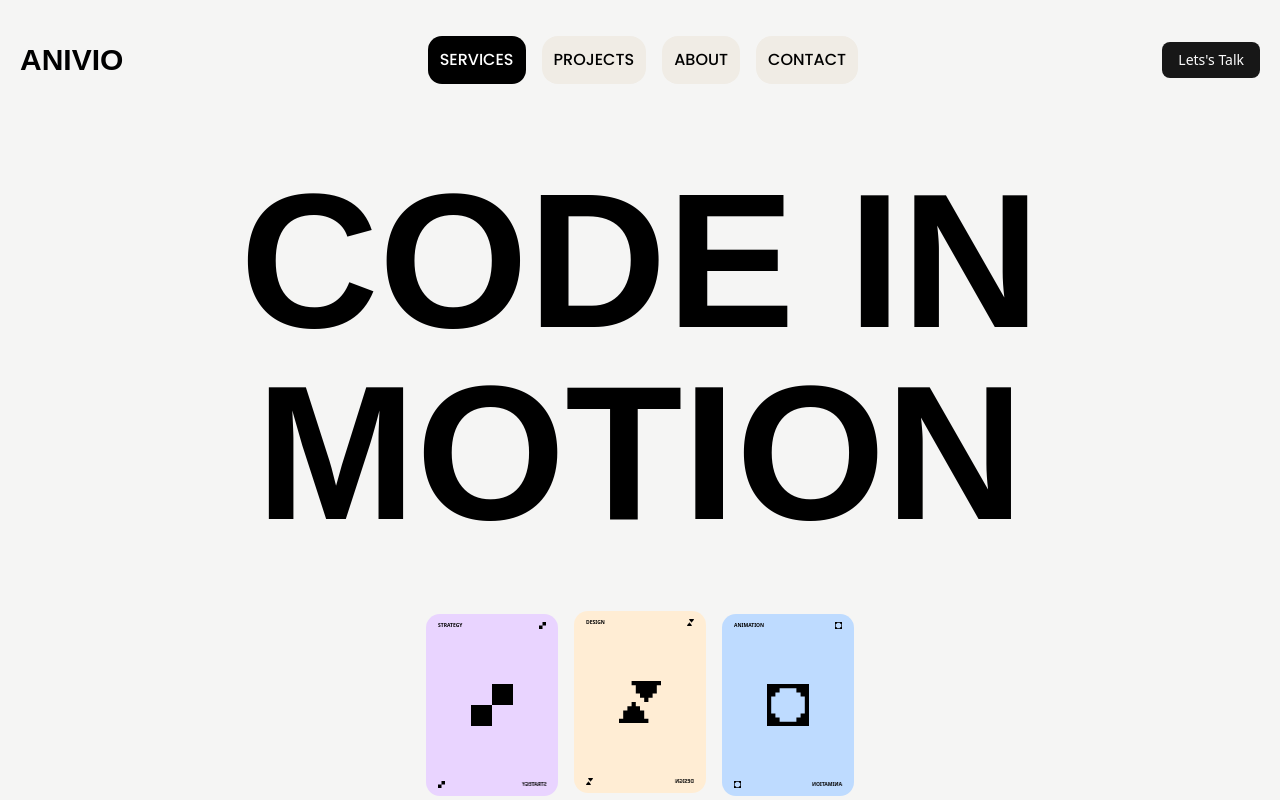
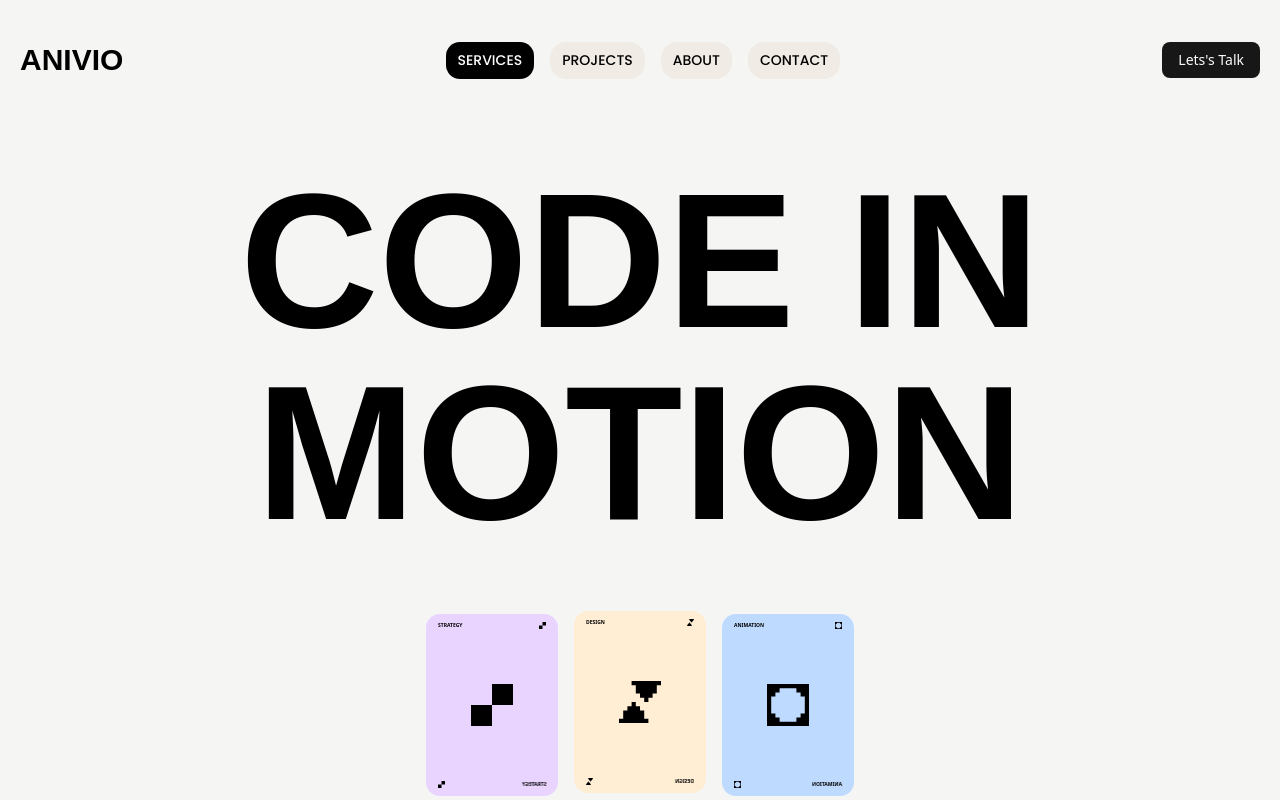
Before and after one commit to imranprof/anivio-portfolio, a Next.js app: page / in a window 1280 px wide. Shown: the top 800 px of the page. Built offline with nearby package versions, Linux system fonts and the light colour scheme; a web font is replaced by a local one.

Commit message:
style: modify header nav

```diff
--- a/src/components/layout/Header.tsx
+++ b/src/components/layout/Header.tsx
@@ -28,7 +28,7 @@ const Header = () => {
   return (
     <header ref={containerRef} className={cn("h-[120px] w-full flex  items-center justify-between px-4 container", pathname === "/projects" && "bg-black")}>
       <Link className={cn("text-3xl font-sofia uppercase font-bold", pathname === "/projects" && "text-white")} href={"/"}>AniVio</Link>
-      <nav className="flex gap-4 font-medium font-poppin text-[16px]">
+      <nav className="flex gap-4 font-medium font-poppin text-[14px]">
         {
           navItems.map(({ href, label }) => (
             <Link key={href} href={href} className={cn("nav-menu-item", pathname === href &&
--- a/src/styles/globals.css
+++ b/src/styles/globals.css
@@ -134,7 +134,7 @@ body {
 }
 
 .nav-menu-item {
-  @apply uppercase bg-[#0000] p-3 relative transition-all duration-300 before:absolute before:content-[''] before:bg-black before:h-full before:w-full before:rounded-xl before:top-0 before:left-0 before:opacity-0 hover:before:opacity-100 before:z-[1] hover:text-white after:absolute after:content-[''] after:top-0 after:left-0 after:h-full after:w-full after:bg-[#f0ece5] after:rounded-2xl;
+  @apply uppercase bg-[#0000] px-3 py-2 relative transition-all duration-300 before:absolute before:content-[''] before:bg-black before:h-full before:w-full before:rounded-xl before:top-0 before:left-0 before:opacity-0 hover:before:opacity-100 before:z-[1] hover:text-white after:absolute after:content-[''] after:top-0 after:left-0 after:h-full after:w-full after:bg-[#f0ece5] after:rounded-2xl;
 }
 
 .container {
```
